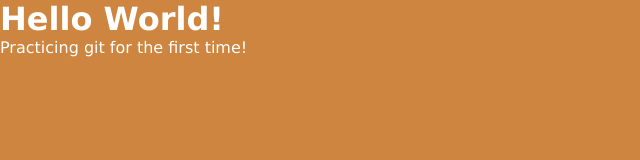
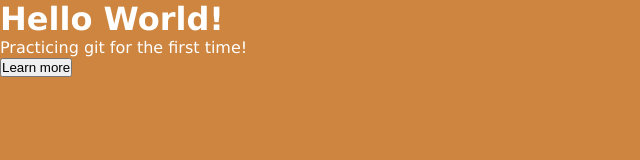
Before and after one commit to marwinfb/project-1, a plain HTML site: page index.html in a window 1280 px wide. Shown: the whole page, without its empty margins (0-640 px from the left). Drawn offline with Linux system fonts and the light colour scheme.

Commit message:
Create button element

```diff
--- a/index.html
+++ b/index.html
@@ -11,6 +11,7 @@
     <div class="container">
         <h1>Hello World!</h1>
         <p>Practicing git for the first time!</p>
+        <button>Learn more</button>
     </div>
 </body>
 </html>
```
